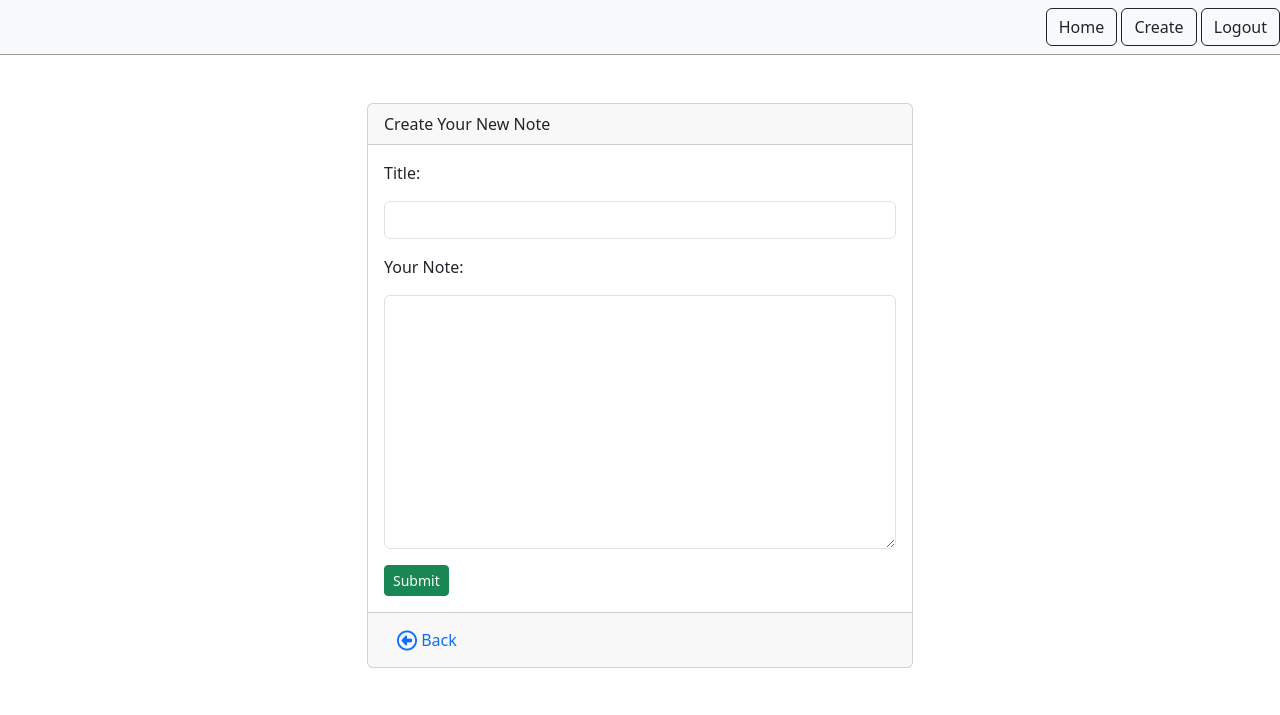
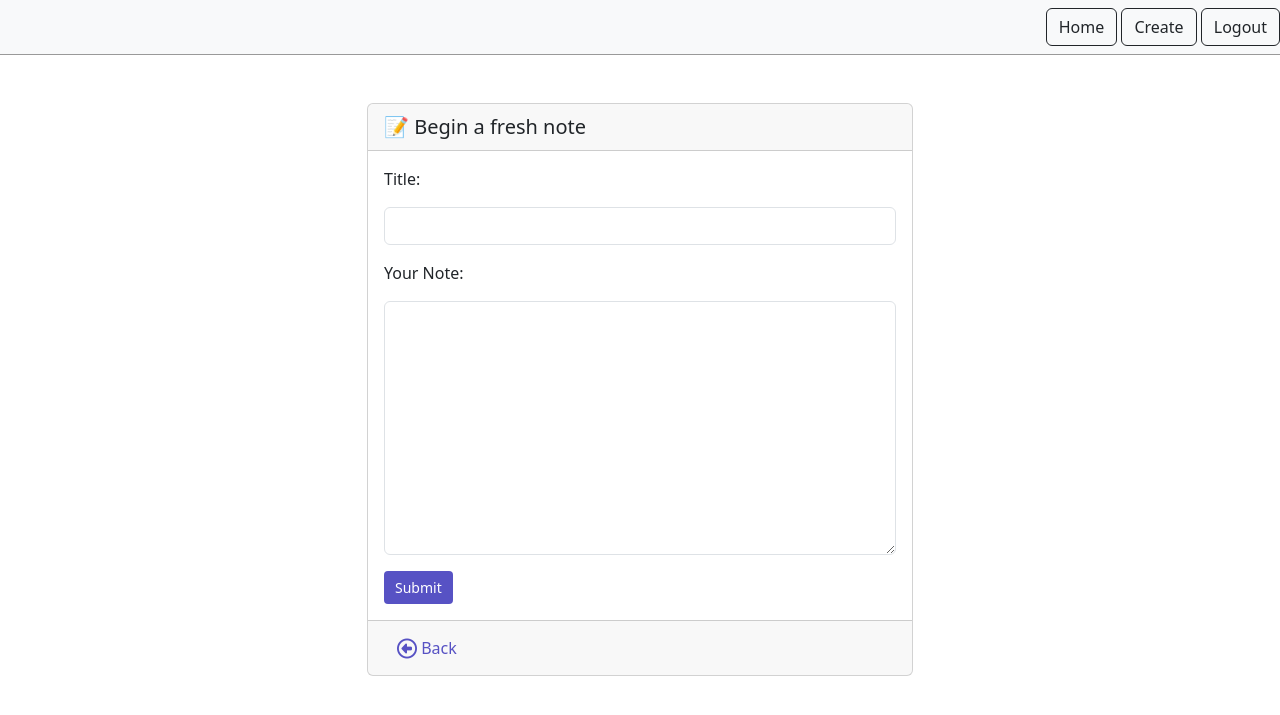
Before and after one commit to jeenakarmi/Notes_Project, a Django app: page /smart/notes/new in a window 1280 px wide. Shown: the top 715 px of the page. Run offline with Django 5.2, Linux system fonts and the light colour scheme; the visitor is signed in with stand-in values (Sample User, id 1).

Commit message:
Create-note page finished

```diff
--- a/notes/forms.py
+++ b/notes/forms.py
@@ -15,6 +15,7 @@ class NotesForm(forms.ModelForm):
 
         # for naming noteContent-Title
         labels ={
+            'title': 'Title',
             'text' : 'Your Note'
         }
 
--- a/notes/templates/notes/notes_form.html
+++ b/notes/templates/notes/notes_form.html
@@ -3,19 +3,30 @@
 
 {% block content %}
 
+<style>
+      .btn-purple {
+        background-color: rgb(87, 82, 196);
+        color: white;
+        padding: 5px 10px;
+    }
 
+    .text-purple {
+    color:  rgb(87, 82, 196);
+}
+</style>
 <!-- displaying form -->
 <div class="row justify-content-center">
     <div class = "col-md-6">
        <div class="card">
-            <div class="card-header">Create Your New Note</div>
+        <div class="card-header fw-light-normal fs-5">📝 Begin a fresh note</div>
+
             <div class="card-body">
                 <form action="" method="post">
 
                     {% csrf_token %}        <!-- For Security In Post Method -->
 
                     {{form}}         <!-- calling form -->
-                    <button type="submit" class="btn btn-sm btn-success">Submit</button>
+                    <button type="submit" class="btn btn-sm btn-purple">Submit</button>
 
                 </form>
 
@@ -32,8 +43,8 @@
                 <!-- <a href="{% url 'notes.list' %} " class="btn btn-sm btn-primary">Back</a> -->
                 <form action="{% url 'notes.list' %}" method="get" class="d-inline">
                     <button type="submit" class="btn">
-                        <i class="far fa-circle-left fa-lg text-primary"></i>
-                        <span class="text-primary">Back</span>
+                        <i class="far fa-circle-left fa-lg text-purple"></i>
+                        <span class="text-purple">Back</span>
                     </button>
                 </form>
             </div>
@@ -42,4 +53,4 @@
 </div>
 
 
-{% endblock %}s
+{% endblock %}
--- a/static/templates/base.html
+++ b/static/templates/base.html
@@ -4,7 +4,7 @@
 <head>
     <meta charset="UTF-8">
     <meta name="viewport" content="width=device-width, initial-scale=1.0">
-    <title>Document</title>
+    <title>JinifyNote</title>
 
 
     <!-- css referencce/ -->
@@ -22,10 +22,10 @@
 
         /* Custom CSS for navbar */
         .custom-navbar {
-            /* Add your box-shadow with desired color */
             background-color: 5px 10px 18px #888888;
             border-bottom: 1px solid #999;
         }
+
     </style>
 
 
```
